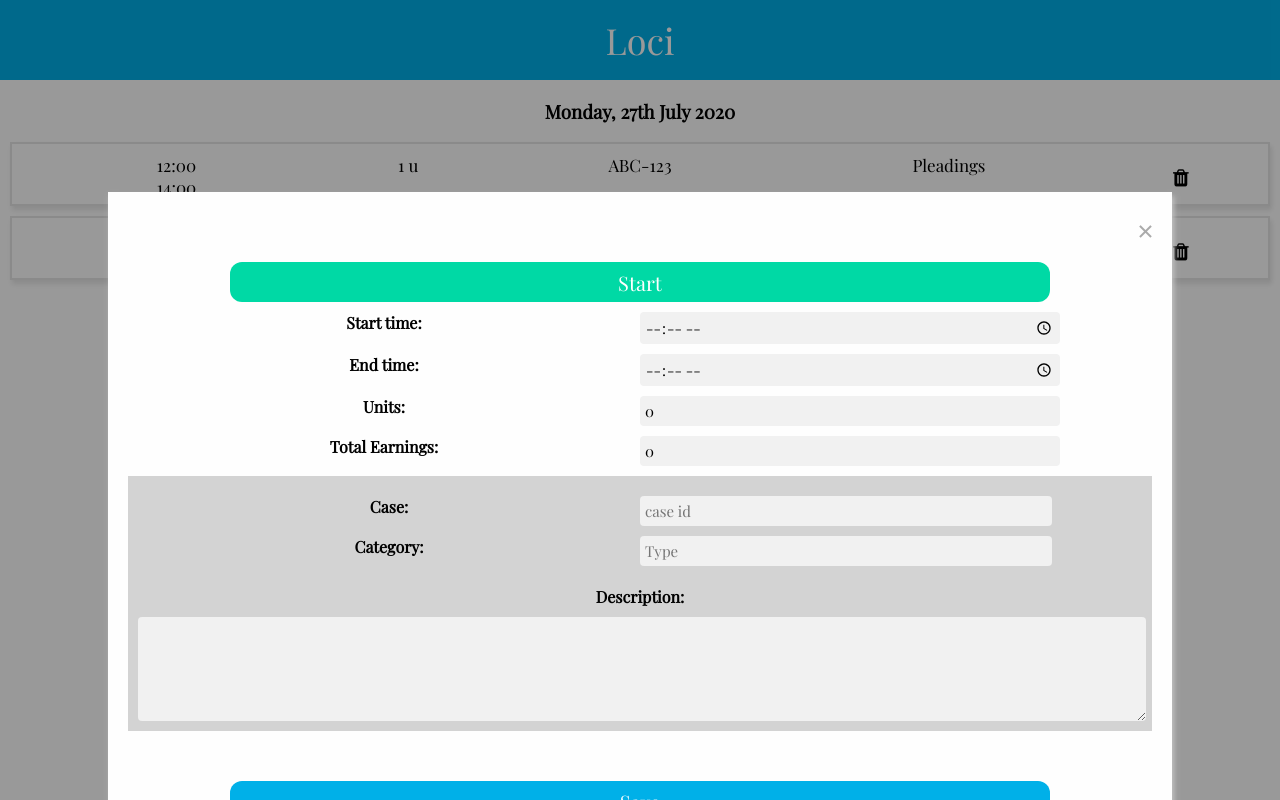
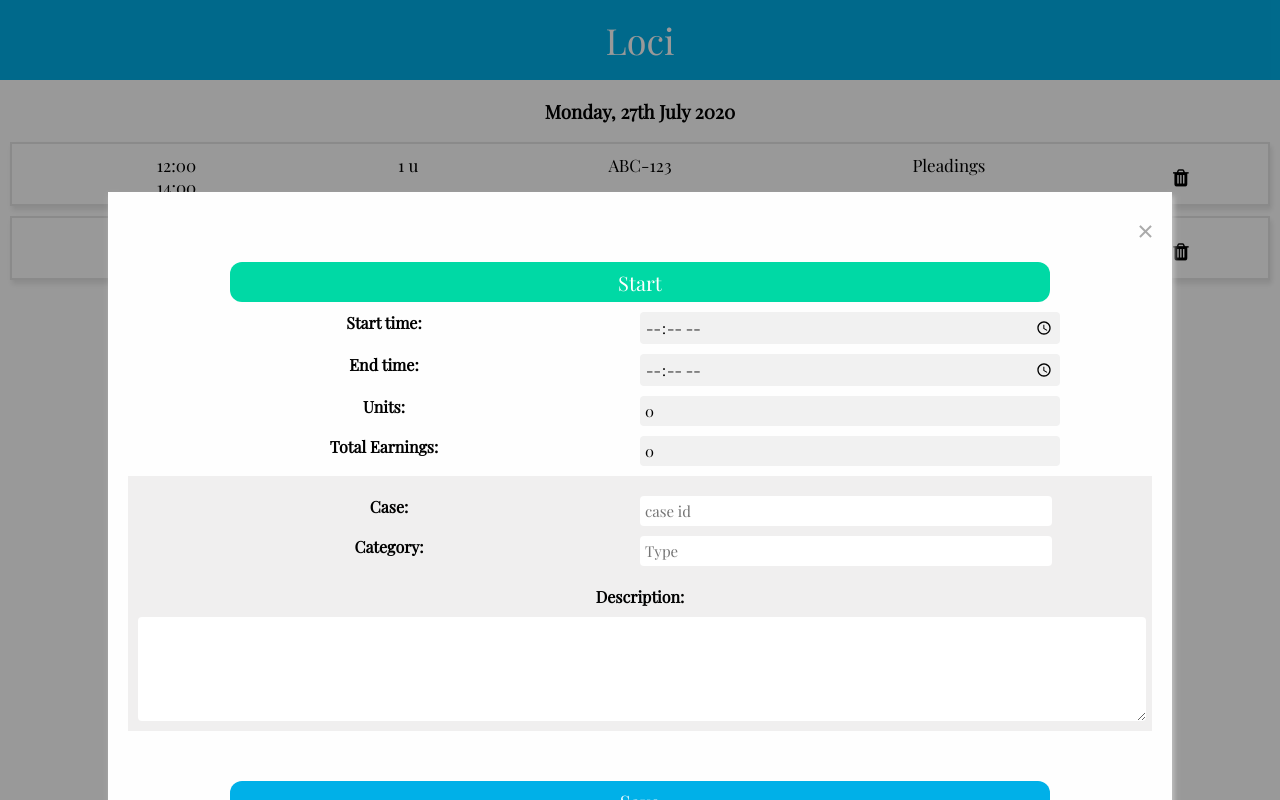
Before and after one commit to jwwnz/timekeeping, a React (Create React App) app: page / in a window 1280 px wide. Built offline with nearby package versions, Linux system fonts and the light colour scheme.

Commit message:
Add issue with box shadows in ios

```diff
--- a/src/App.css
+++ b/src/App.css
@@ -40,6 +40,7 @@
 	grid-column-start: 1;
 	grid-template-columns: 2fr 1fr 2fr 2fr 1fr;
 	box-shadow: 2px 4px 5px #E7E7E7;
+	-webkit-appearance: none;
 }
 
 .Time-entry-add {
@@ -71,7 +72,7 @@
 .input-case-group {
 	padding: 10px;
 	margin-top: 10px;
-	background-color: lightgray;
+	background-color: #F0EFEF;
 }
 
 .input-short {
@@ -80,6 +81,10 @@
 	border: none;
 	padding: 5px;
 	border-radius: 4px;
+}
+
+.input-case-group-color {
+	background-color: white;
 }
 
 .input-description-pair {
@@ -93,7 +98,7 @@
 .input-description-pair > textarea {
 	margin-top: 10px;
 	width: 100%;
-	background-color: #F1F1F1;
+	background-color: white;
 	border: none;
 	border-radius: 4px;
 }
@@ -135,6 +140,7 @@
 	height: 80%;
 	border: none;
 	box-shadow: 2px 4px 5px #C4C4C4;
+	-webkit-appearance: none;
   }
 
   /* The Close Button */
--- a/src/App.js
+++ b/src/App.js
@@ -163,7 +163,7 @@ function App() {
 						<div className="input-pair">
 							<label htmlFor="case-id">Case:</label>
 							<input
-								className="input input-short"
+								className="input input-short input-case-group-color"
 								type="text"
 								id="case-id"
 								name="case-id"
@@ -174,7 +174,7 @@ function App() {
 						<div className="input-pair">
 							<label htmlFor="action-type">Category:</label>
 							<input
-								className="input input-short"
+								className="input input-short input-case-group-color"
 								type="text"
 								id="type"
 								name="action-type"
```
